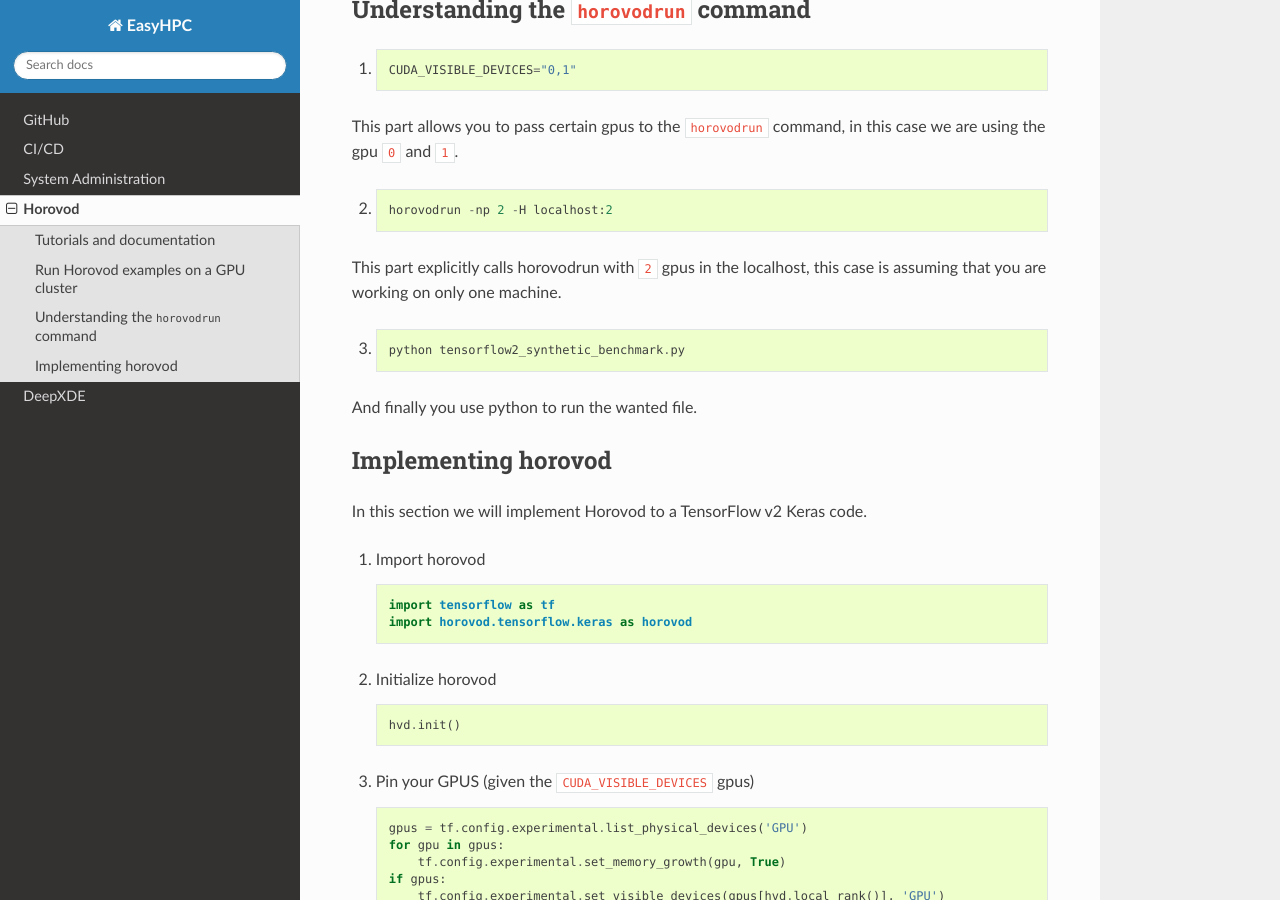
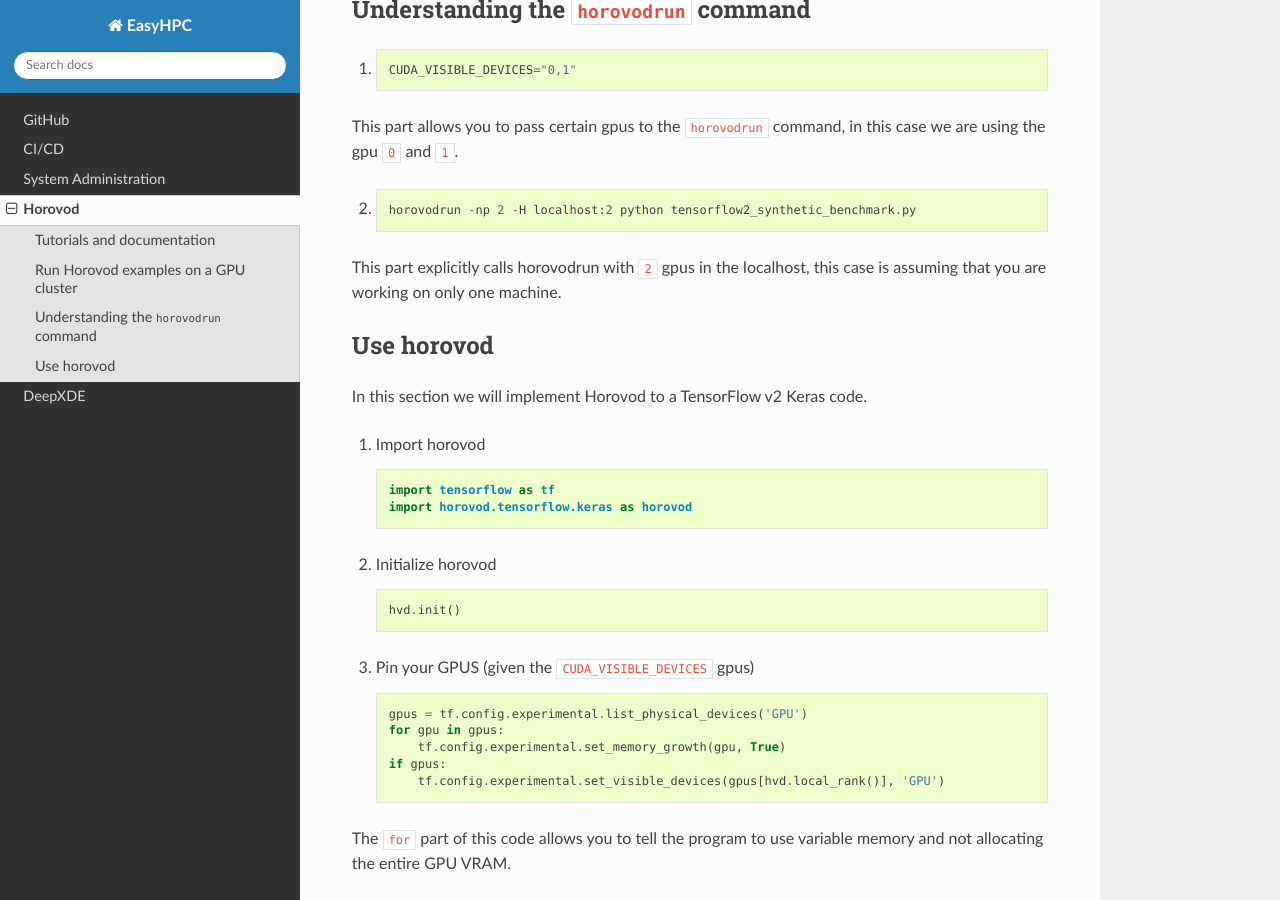
Before and after one commit to pescap/EasyHPC, a Sphinx documentation site: the page built from docs/source/horovod.rst, in a window 1280 px wide and 900 px high, scrolled down 966 px. Built offline with Sphinx 7.4.7 and the Read the Docs theme 2.0.0, drawn with Linux system fonts in a browser that asks for light colours.

Commit message:
Requested changes

```diff
--- a/docs/source/horovod.rst
+++ b/docs/source/horovod.rst
@@ -52,22 +52,16 @@ This part allows you to pass certain gpus to the ``horovodrun`` command, in this
 
 2. ::
 
-    horovodrun -np 2 -H localhost:2
+    horovodrun -np 2 -H localhost:2 python tensorflow2_synthetic_benchmark.py
 
 This part explicitly calls horovodrun with ``2`` gpus in the localhost, this case is assuming that you are
 working on only one machine.
 
-3. ::
-
-    python tensorflow2_synthetic_benchmark.py
-
-And finally you use python to run the wanted file.
-
 
 .. Later on in this part we will add the parallel to DeepXDE.
 
-Implementing horovod
---------------------
+Use horovod
+-----------
 In this section we will implement Horovod to a TensorFlow v2 Keras code.
 
 1. Import horovod ::
```
